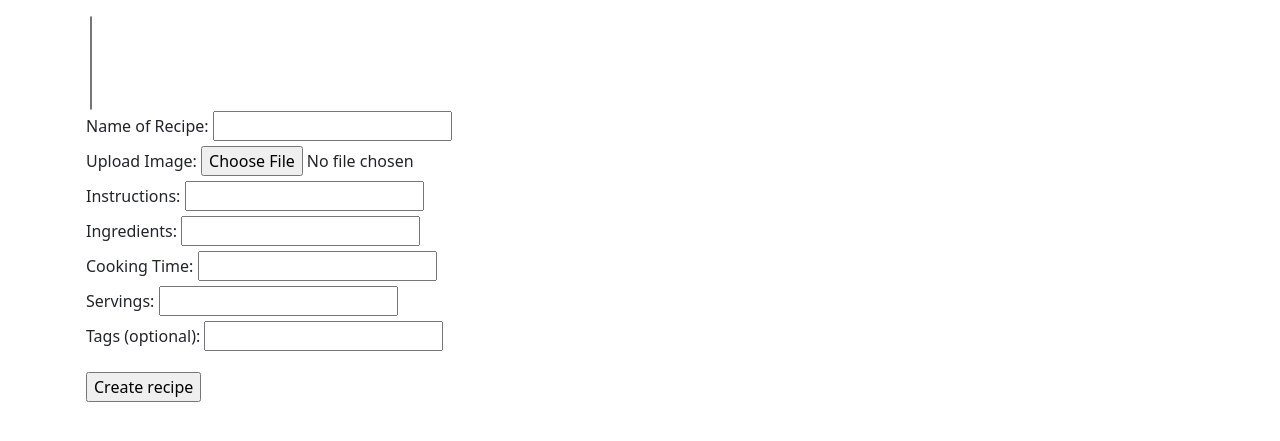
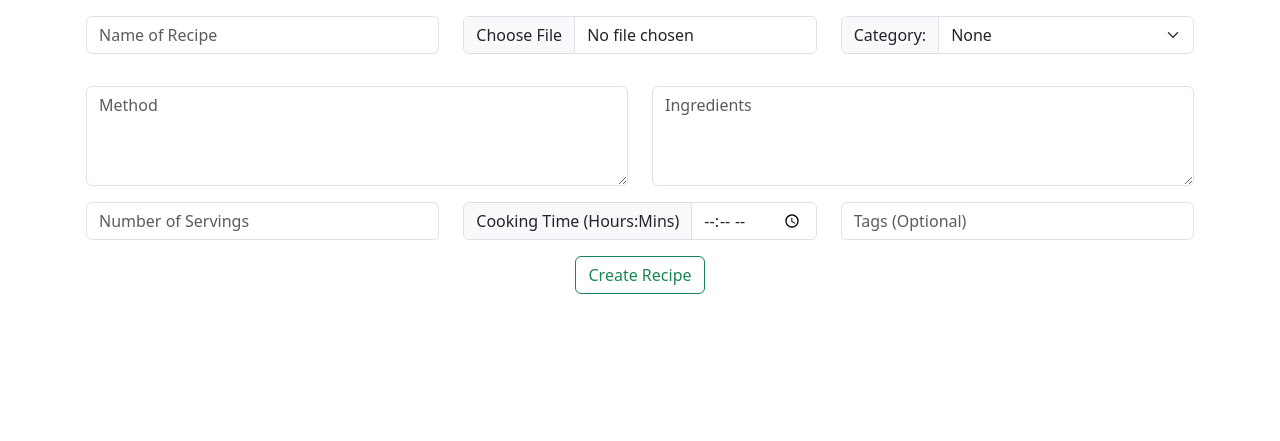
Before and after one commit to TylerWolfWilliams/food_for_thought, a Django app: page /recipes/myaccount/addrecipe/ in a window 1280 px wide. Shown: the part 98-539 px from the top of the page. Run offline with Django 3.2, Linux system fonts and the light colour scheme; the visitor is signed in with stand-in values (Sample User, id 1); data that the repository does not hold is empty; some libraries are stand-ins or nearby versions.

Commit message:
Initial add recipe css

```diff
--- a/recipes/forms.py
+++ b/recipes/forms.py
@@ -9,9 +9,12 @@ class RecipeForm(forms.ModelForm):
     content = forms.CharField(max_length=10000, help_text="Instructions: ")
     ingredients = forms.CharField(max_length=10000, help_text="Ingredients: ")
     tags = forms.CharField(max_length=1000, help_text="Tags (optional): ", required=False)
-    cooking_time = forms.CharField(help_text="Cooking Time: ")
-    servings = forms.CharField(max_length=100, help_text="Servings: ")
+    cooking_time = forms.DurationField(label="Cooking Time")
+    servings = forms.IntegerField(label="Servings", min_value=1)
     category = forms.ModelMultipleChoiceField(Category.objects.all(), required=False)
+
+    def getCategories(self):
+        return [c for c in Category.objects.all()]
 
     class Meta:
         model = Recipe
--- a/recipes/models.py
+++ b/recipes/models.py
@@ -31,7 +31,7 @@ class Recipe(models.Model):
     content = models.CharField(max_length=10000)
     ingredients = models.CharField(max_length=1000)
     cooking_time = models.DurationField()
-    servings = models.CharField(max_length=100)
+    servings = models.IntegerField()
     tags = models.CharField(max_length=1000, blank = True)
 
     slug = models.SlugField()
--- a/templates/recipes/add_recipe.html
+++ b/templates/recipes/add_recipe.html
@@ -10,27 +10,57 @@
 <div>
     <form enctype="multipart/form-data" id="recipe_form" method="POST" action="{% url 'recipes:add_recipe' %}">
         {% csrf_token %}
-        <div class="mb-3">
-            {% for field in form.visible_fields %}
-            <label class="form-label">{{ field.help_text }}</label>
-            {% if category %}
-            <div class="dropdown">
-                <button class="btn btn-secondary dropdown-toggle" type="button" data-bs-toggle="dropdown" aria-expanded="false">
-                    Category
-                </button>
-                <ul class="dropdown-menu">
-                    {% for category in Category.objects.all %}
-                    <li><a class="dropdown-item" href="#">{{ category.name }}</a></li>
-                    {% endfor %}
-                </ul>
+
+        {% for field in recipe_form %}
+        {{ field.errors }}
+        {% endfor %}
+
+        <div class="justify-content-md-center">
+            <div class="mb-3 row">
+
+                <div class="col">
+                <input type="text" name="form.title" class="form-control" placeholder="Name of Recipe">
+                </div>
+                <div class="col">
+                <input type="file" name="form.image" accept=".jpg, .png, .jpeg" class="form-control" placeholder="Upload an image">
+                </div>
+                <div class="col input-group mb-3">
+                    <label class="input-group-text" for="categoryInput">Category:</label>
+                    <select class="form-select" id="categoryInput" name="form.category">
+                        <option selected>None</option>
+                        {% for c in form.getCategories %}
+                        <option name="{{ c.id }}">{{ c.name }}</option>
+                        {% endfor %}
+                    </select>
+                </div>
             </div>
-            {% else %}
-            {{ field }}
-            {% endif %}
-            <br>
-            {% endfor %}
+
+            <div class="mb-3 row text-center">
+                <div class="col">
+                    <textarea class="form-control" placeholder="Method" style="height: 100px" name="form.content"></textarea>
+                </div>
+                <div class="col">
+                    <textarea class="form-control" placeholder="Ingredients" name="form.ingredients" style="height: 100px"></textarea>
+                </div>
+            </div>
+
+            <div class="mb-3 row">
+                <div class="col">
+                    <input type="number" class="form-control" placeholder="Number of Servings" name="form.servings">
+                </div>
+                <div class="col input-group">
+                    <span class="input-group-text" id="basic-addon3">Cooking Time (Hours:Mins)</span>
+                    <input type="time" class="form-control" name="form.cooking_time">
+                </div>
+                <div class="col">
+                    <input type="text" class="form-control" name="form.tags" placeholder="Tags (Optional)">
+                </div>
+            </div>
+
         </div>
-        <input type="submit" name="submit" value="Create recipe" />
+        <div class="text-center">
+            <button type="submit" name="submit" value="Create recipe" class="btn btn-outline-success">Create Recipe</button>
+        </div>
     </form>
 </div>
 {% endblock %}
```
